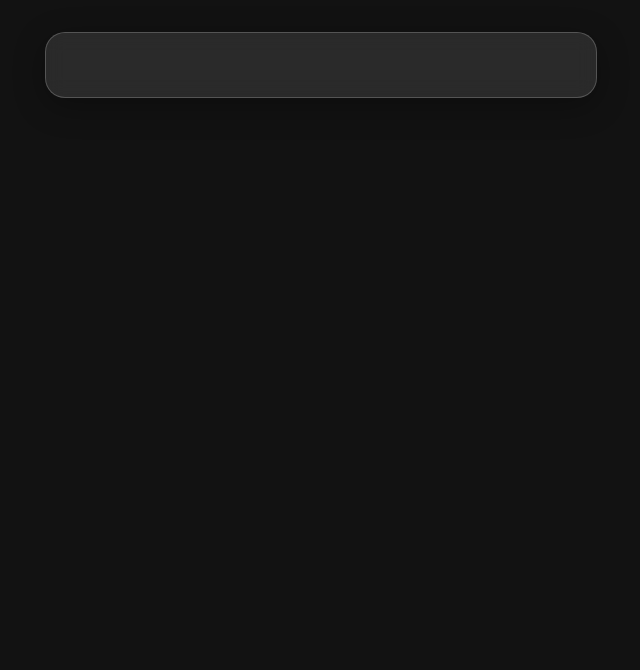
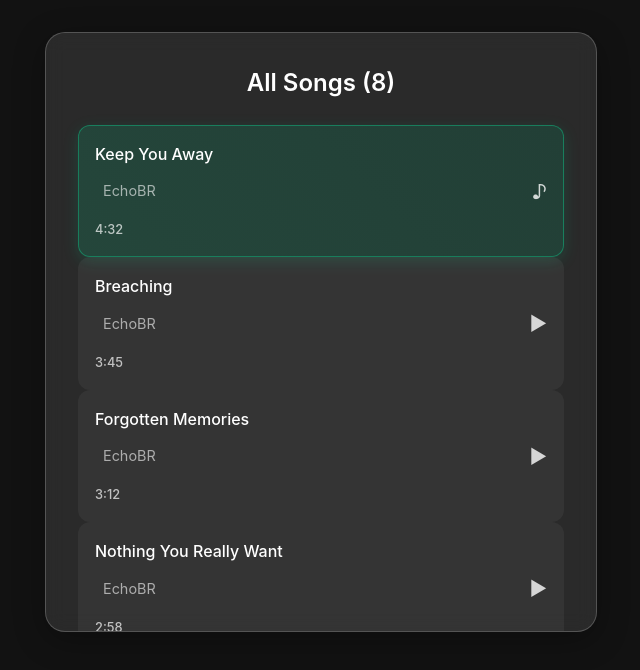
Before and after one commit to al-alif-niloy/Music-Player, a React (Vite) app: page / in a window 1280 px wide. Shown: the top 670 px of the page, without its empty margins (611-1251 px from the left). Built offline with nearby package versions, Linux system fonts and the light colour scheme.

Commit message:
Second commit

```diff
--- a/src/App.jsx
+++ b/src/App.jsx
@@ -1,6 +1,7 @@
 import { AllSongs } from "./components/AllSongs";
 import { MusicPlayer } from "./components/MusicPlayer";
 import {BrowserRouter, Routes, Route} from "react-router";
+import { Playlists } from "./components/Playlists";
 function App() {
 
   return (
@@ -14,6 +15,7 @@ function App() {
         <div className="content-section">
           <Routes>
             <Route path="/" element={<AllSongs />}/>
+            <Route path="/playlists" element={<Playlists /> }/>
           </Routes>
         </div>
        </main>
--- a/src/components/AllSongs.jsx
+++ b/src/components/AllSongs.jsx
@@ -1,7 +1,31 @@
+
+import { useMusic } from '../hooks/useMusic';
+// import { AllSongs } from './AllSongs';
 
 
 export const AllSongs = () => {
+
+    const {AllSongs, handlePlaySong, currentTrackIndex} = useMusic();
     return (
-        <div></div>
+        <div className='all-songs'>
+            <h2>All Songs ({AllSongs.length})</h2>
+            <div className='songs-gris'>
+                {AllSongs.map((song, key) => (
+                    <div key={key}
+                    className={`song-card ${currentTrackIndex === key ? "active" : ""}`}
+                     onClick={handlePlaySong}>
+                        <div className='song-info'>
+                            <h3 className='song-title'>{song.title}</h3>
+                             <p className='song-artist'>{song.artist}</p>
+                              <span className='song-duration'>{song.duration}</span>
+                        </div>
+                        <div className='play-button'>
+                              {currentTrackIndex === key ? "♪" : "▶"}
+                        </div>
+
+                     </div>
+                ))}
+             </div>
+        </div>
     );
-}
+};
--- a/src/components/Playlists.jsx
+++ b/src/components/Playlists.jsx
@@ -2,6 +2,6 @@
 
 export const Playlists = () => {
     return (
-        <div></div>
+        <div>Playlists</div>
     );
 }
--- /dev/null
+++ b/src/hooks/useMusic.js
@@ -0,0 +1,74 @@
+import {useState} from 'react';
+import { AllSongs } from '../components/AllSongs';
+
+
+const songs = [
+      {
+    id: 1,
+    title: "Keep You Away",
+    artist: "EchoBR",
+    url: "/songs/Keep You Away.wav",
+    duration: "4:32",
+  },
+  {
+    id: 2,
+    title: "Breaching",
+    artist: "EchoBR",
+    url: "/songs/Breaching.wav",
+    duration: "3:45",
+  },
+  {
+    id: 3,
+    title: "Forgotten Memories",
+    artist: "EchoBR",
+    url: "/songs/Forgotten Memories.wav",
+    duration: "3:12",
+  },
+  {
+    id: 4,
+    title: "Nothing You Really Want",
+    artist: "EchoBR",
+    url: "/songs/nothing you really want.wav",
+    duration: "2:58",
+  },
+  {
+    id: 5,
+    title: "Glacier Blue",
+    artist: "EchoBR",
+    url: "/songs/Glacier Blue.wav",
+    duration: "3:28",
+  },
+  {
+    id: 6,
+    title: "In Love",
+    artist: "EchoBR",
+    url: "/songs/In Love.wav",
+    duration: "3:15",
+  },
+  {
+    id: 7,
+    title: "Lemon Balm",
+    artist: "EchoBR",
+    url: "/songs/Lemon Balm.wav",
+    duration: "3:42",
+  },
+  {
+    id: 8,
+    title: "Momentary Bliss",
+    artist: "EchoBR",
+    url: "/songs/Momentary Bliss.wav",
+    duration: "2:45",
+  },
+];
+export const useMusic = () => {
+    const [AllSongs, SetAllSongs] = useState(songs);
+        const [currentTrack, setCurrentTrack] = useState(null);
+    const [currentTrackIndex, setCurrentTrackIndex] = useState(0);
+
+
+    const handlePlaySong = (song, index) => {
+        setCurrentTrack(song);
+        setCurrentTrackIndex(index);
+    };
+    return {AllSongs, handlePlaySong, currentTrack, currentTrackIndex};
+};
```
Also changed, not shown: 1 other file (tests, documents, lock files or other folders).
